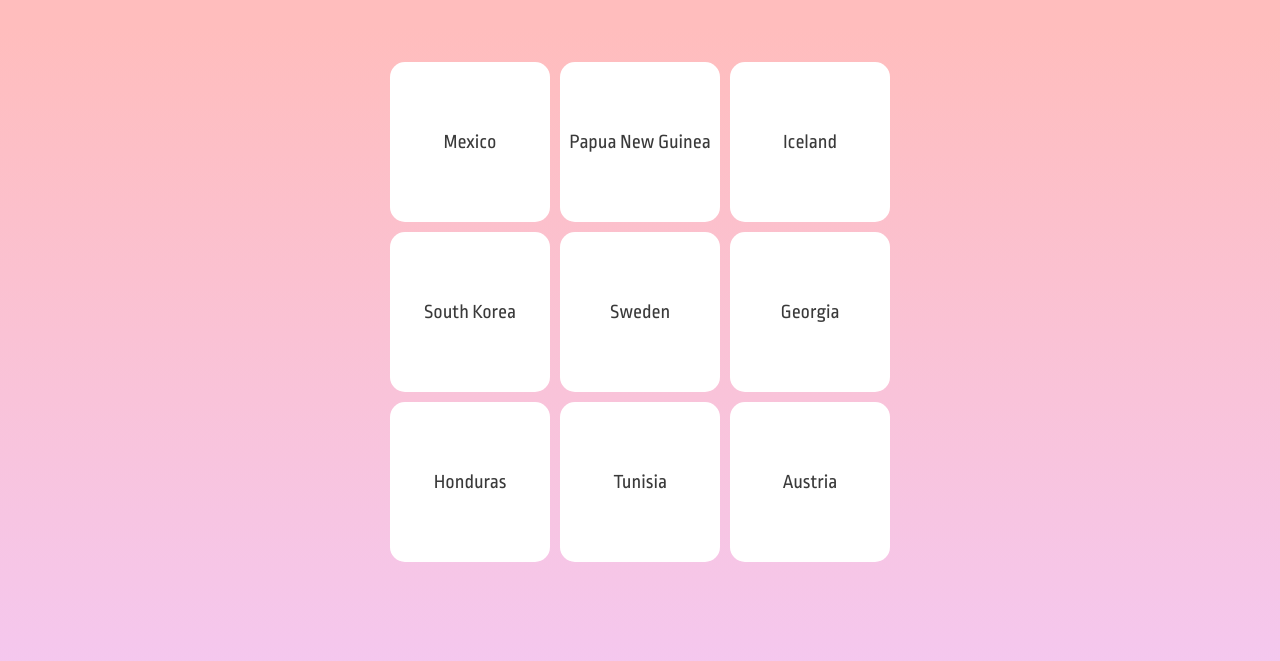
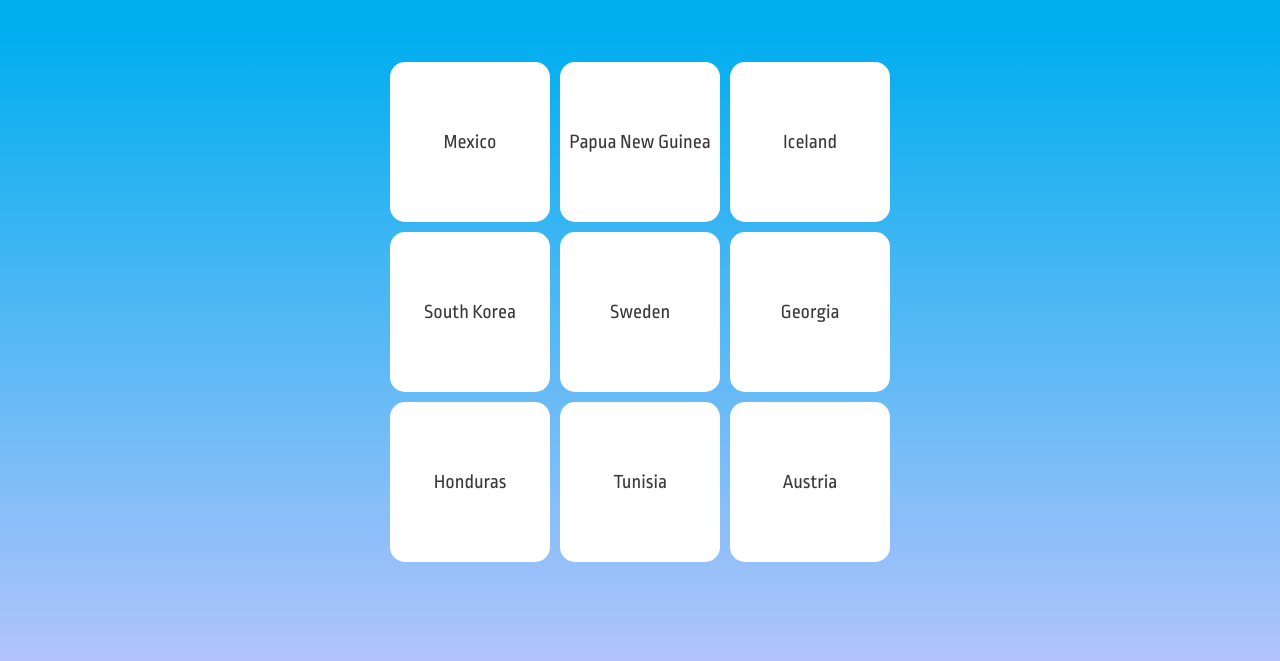
Before and after one commit to MellowPhi/flash-cards, a plain HTML site: page src/index.html in a window 1280 px wide. Shown: the part 139-800 px from the top of the page. Drawn offline with Linux system fonts and the light colour scheme.

Commit message:
updated background color

```diff
--- a/src/style.css
+++ b/src/style.css
@@ -3,7 +3,7 @@ body {
 }
 
 .cardBlock {
-    background: linear-gradient(to bottom, #ffbdbd 21%, #f1cbff 128%);
+    background: linear-gradient(to bottom, #00AEEF 21%, #f1cbff 128%);
     background-size: cover;
     display: flex;
     flex-direction: column;
```
